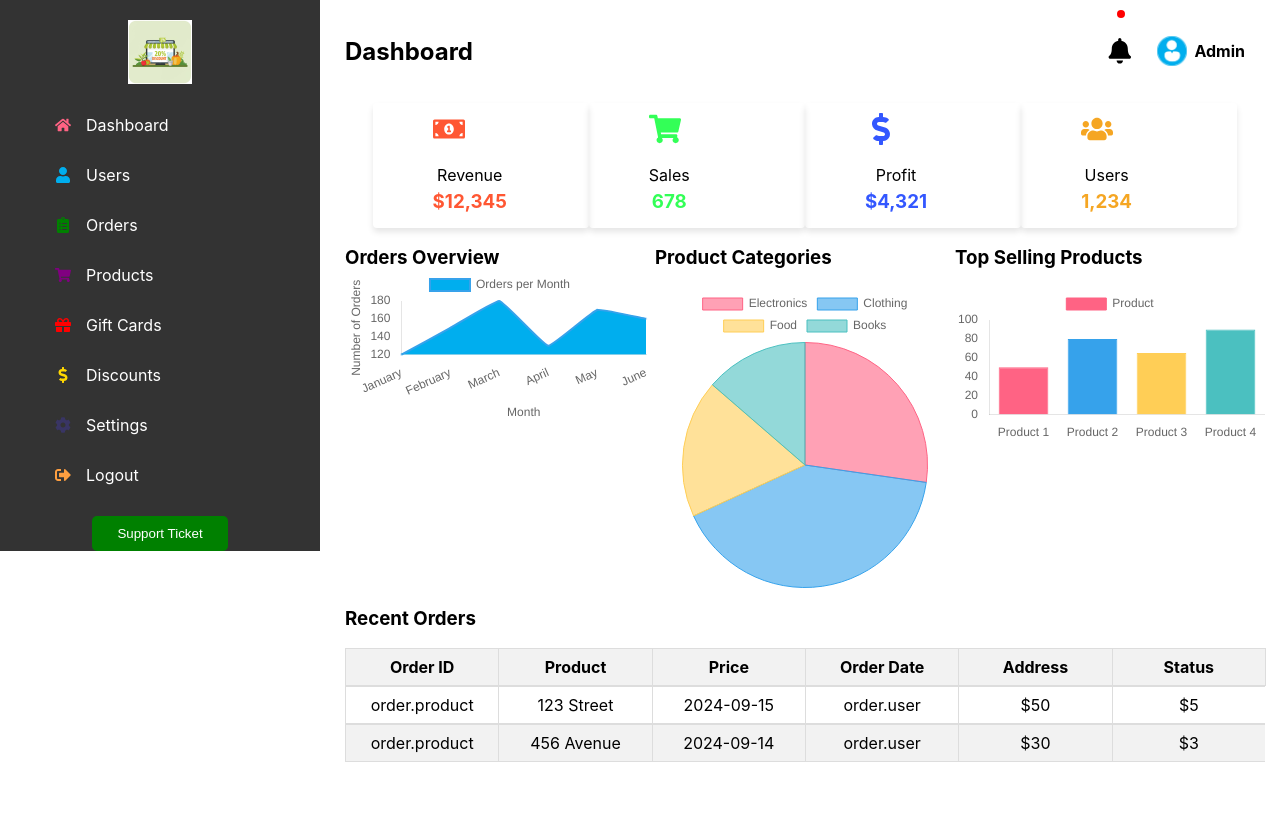
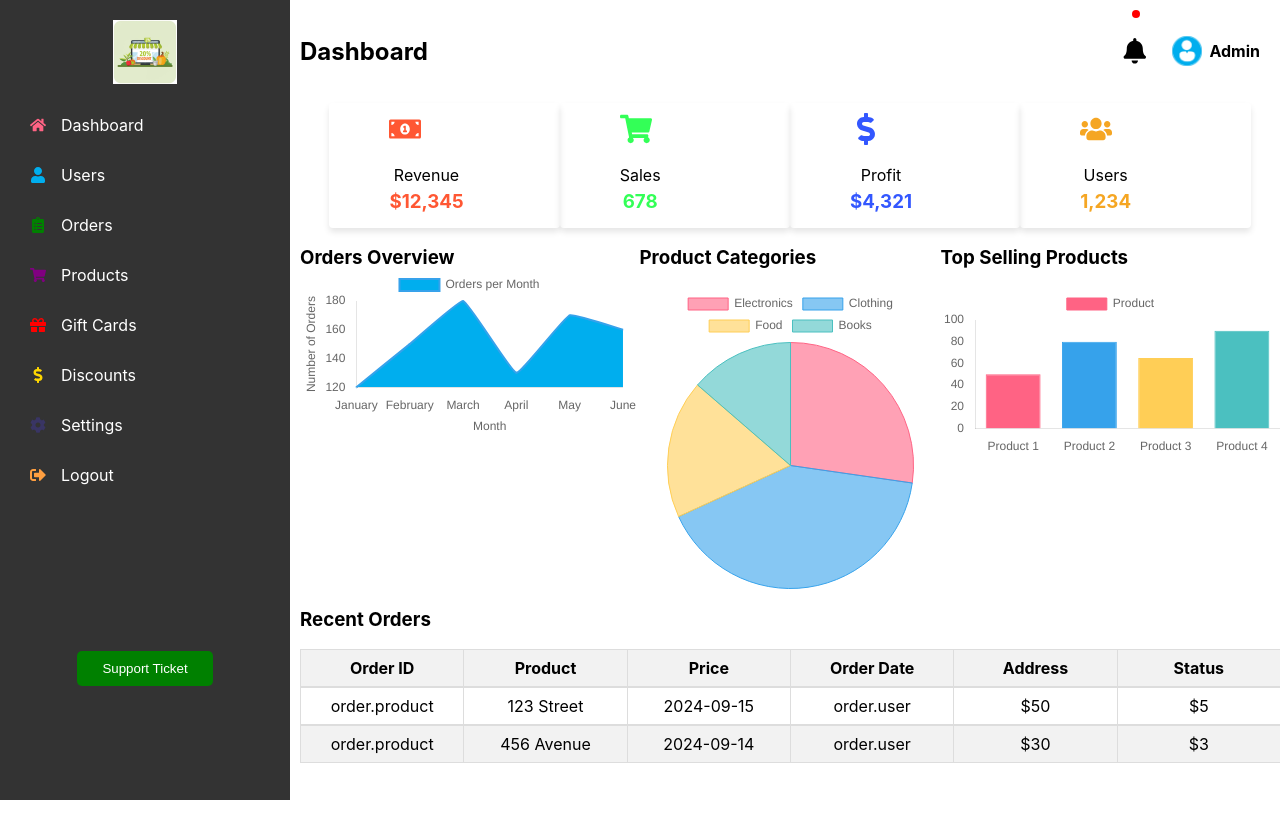
Before and after one commit to Ombito/Admin-dashboard, a React (Create React App) app: page / in a window 1280 px wide. Shown: the top 838 px of the page. Before the commit the page ends 800 px from the top, so only its background shows below. Built offline with nearby package versions, Linux system fonts and the light colour scheme.

Commit message:
Fix: dashboard

```diff
--- a/src/App.css
+++ b/src/App.css
@@ -4,7 +4,7 @@
 .home-app {
   display: flex;
   flex-direction: row;
-  height: 100vh;
+  height: auto;
   width: 100%;
   overflow-x: hidden;
 }
@@ -12,10 +12,11 @@
   overflow: hidden;
   position: fixed;
   height: fit-content;
+  height: 100%;
 }
 .content {
   width: 100%;
   position: relative;
-  padding: 0 15px;
-  margin-left: 330px;
+  padding: 0px;
+  margin-left: 300px;
 }
--- a/src/components/Home/home.css
+++ b/src/components/Home/home.css
@@ -1,6 +1,6 @@
 .home-summary {
   width: 100%;
-  /* height: 100vh; */
+  height: 100%;
 }
 .dashboard {
   gap: 20px;
--- a/src/components/Home/home.jsx
+++ b/src/components/Home/home.jsx
@@ -112,7 +112,7 @@ const Home = () => {
           </div>
         </div>
       </div>
-      <div style={{display: 'flex', width: '100%'}}>
+      <div style={{display: 'flex', width: '100%', height: '100%'}}>
         <div className="dashboard-hero">
           <div className="dashboard-stats-container">
             {dashboardStats.map((stat) => (
@@ -120,8 +120,8 @@ const Home = () => {
                 key={stat.id}
                 icon={stat.icon}
                 color={stat.color}
+                value={stat.value}
                 label={stat.label}
-                value={stat.value}
               />
             ))}
             </div>
--- a/src/components/Sidebar/sidebar.css
+++ b/src/components/Sidebar/sidebar.css
@@ -1,5 +1,6 @@
 .sidebar {
-  width: 320px;
+  width: 290px;
+  height: 100%;
   background-color: #333;
   color: #fff;
   padding-top: 20px;
@@ -13,7 +14,7 @@
   justify-content: space-between;
   height: 100%;
   margin-top: 20%;
-  margin: 0 25px;
+  margin: 0px;
 }
 .sidebar-hero {
   display: flex;
```
